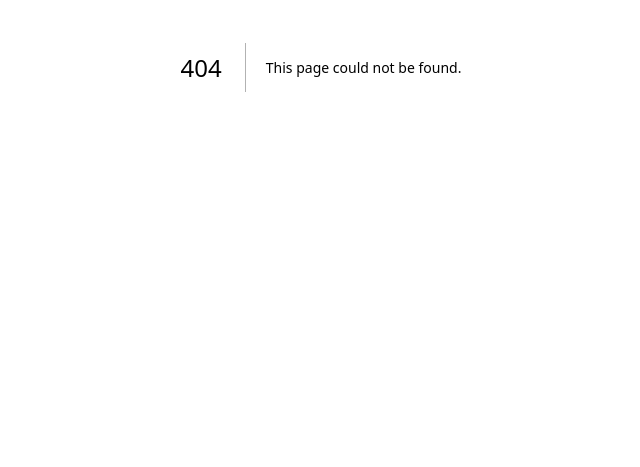
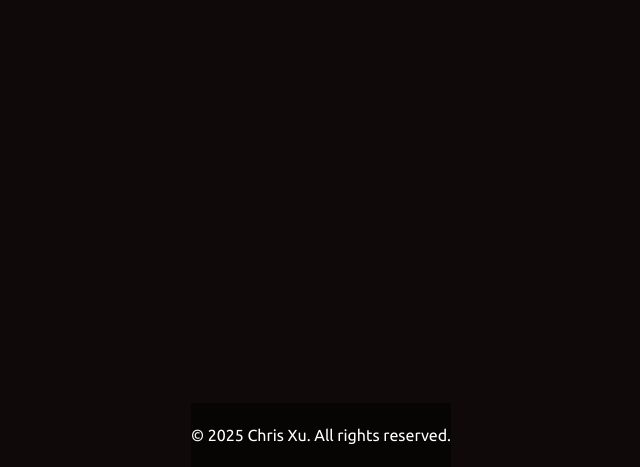
Before and after one commit to Typhlosion123/portfolio, a Next.js app: page /projects in a window 1280 px wide. Before the commit this address had no page. Shown: the part 333-800 px from the top of the page, without its empty margins (319-959 px from the left). Built offline with nearby package versions, Linux system fonts and the light colour scheme.

Commit message:
Updated resume, small fixes to content, working on Projects next

```diff
--- a/app/aboutme/page.tsx
+++ b/app/aboutme/page.tsx
@@ -127,9 +127,9 @@ export default function AboutMe() {
           </div>
         </div>
       </div>
-      <div className="absolute bottom-0 w-full text-center text-base py-5 bg-black/50 backdrop-blur-sm" style={{ color: '#FFFFFF' }}>
+      {/* <div className="absolute bottom-0 width-full text-center text-base py-5 bg-black/50 backdrop-blur-sm" style={{ color: '#FFFFFF' }}>
         © 2025 Chris Xu. All rights reserved.
-      </div>
+      </div> */}
     </motion.div>
   );
 }
--- a/app/computer/page.tsx
+++ b/app/computer/page.tsx
@@ -194,7 +194,7 @@ useEffect(() => {
  </div>
 
  <p className="font-mono text-white mt-2 md:mt-3 text-xs md:text-sm lg:text-base">
-   Click to navigate or type <span className="text-yellow-300">cd (folder)</span>
+   Click to navigate or type <span className="text-yellow-300">cd "folder-name"</span> (i.e cd aboutme)
  </p>
 
  <p className="font-mono text-white mt-1 md:mt-2 text-xs md:text-sm lg:text-base">
--- /dev/null
+++ b/app/projects/page.tsx
@@ -0,0 +1,40 @@
+'use client';
+
+import React, { useEffect } from "react";
+import { motion } from "framer-motion";
+import { useRouter } from "next/navigation";
+
+export default function AboutMe() {
+  const router = useRouter();
+
+  const handleClose = () => {
+    router.push('/computer');
+  };
+
+  useEffect(() => {
+    const handleKeyDown = (e: KeyboardEvent) => {
+      if (e.key === 'Escape') {
+        handleClose();
+      }
+    };
+
+    window.addEventListener('keydown', handleKeyDown);
+    return () => window.removeEventListener('keydown', handleKeyDown);
+  }, [router]);
+
+  return (
+    <motion.div
+      initial={{ opacity: 0 }}
+      animate={{ opacity: 1 }}
+      transition={{ duration: 1 }}
+      className="min-h-screen bg-[#0F0909] text-white flex items-center justify-center"
+    >
+
+
+      <div className="absolute bottom-0 width-full text-center text-base py-5 bg-black/50 backdrop-blur-sm" style={{ color: '#FFFFFF' }}>
+        © 2025 Chris Xu. All rights reserved.
+      </div>
+    </motion.div>
+
+  );
+}
--- a/app/resume/page.tsx
+++ b/app/resume/page.tsx
@@ -91,7 +91,7 @@ export default function ResumePage() {
               Download PDF
             </a>
             <h1 className="text-xl font-mono text-black absolute left-1/2 transform -translate-x-1/2">
-              Last updated: 3/31/2025
+              Last updated: 7/9/2025
             </h1>
           </div>
 
```
Also changed, not shown: public/resume-image.png, 1 other file (tests, documents, lock files or other folders).
